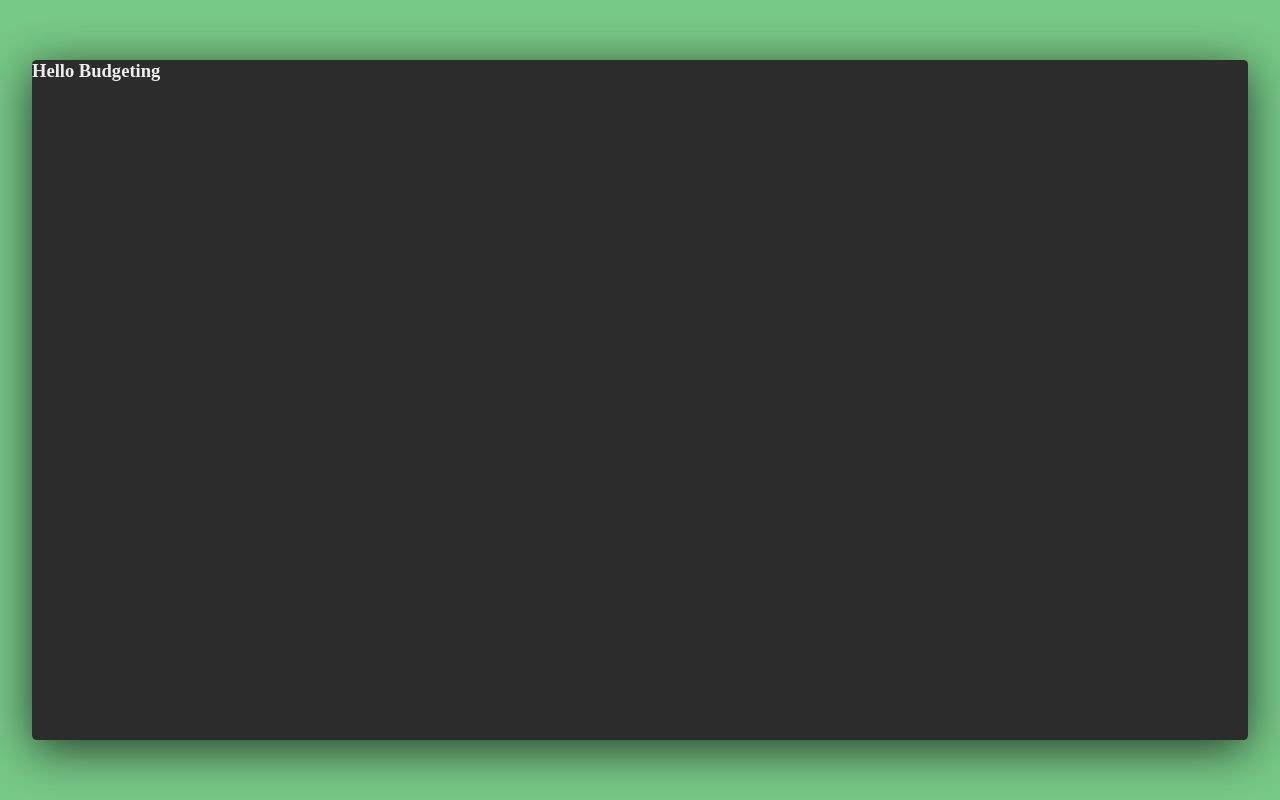
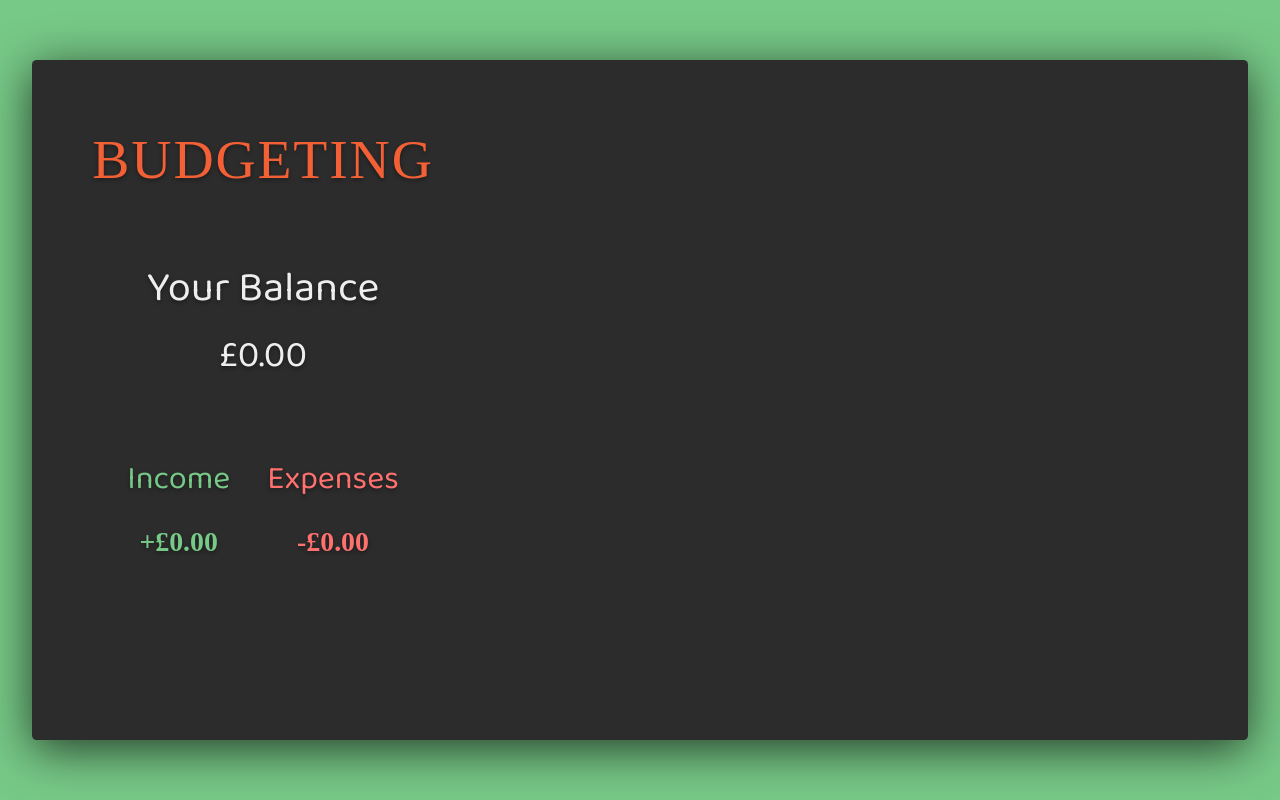
Before and after one commit to zsoobratty/budgeting, a React (Create React App) app: page / in a window 1280 px wide. Built offline with nearby package versions, Linux system fonts and the light colour scheme; the HTML template or start-up script is replaced by a standard one; a web font is replaced by a local one.

Commit message:
Add Header and Balance components to App.

```diff
--- a/src/App.js
+++ b/src/App.js
@@ -1,11 +1,14 @@
 import React from 'react'
+import Header from './components/Header'
+import Balance from './components/Balance'
 import './App.css'
 
 const App = () => {
     return (
         <div className='container'>
             <div className='app-wrapper'>
-                <h1>Hello Budgeting</h1>
+                <Header />
+                <Balance />
             </div>
         </div>
     )
--- /dev/null
+++ b/src/components/Balance.js
@@ -0,0 +1,22 @@
+import React from 'react'
+
+const Balance = () => {
+    return (
+        <div className='balance'>
+            <h2>Your Balance</h2>
+            <h3>£0.00</h3>
+            <div className="income-expense">
+                <div className="plus">
+                    <h3>Income</h3>
+                    <p>+£0.00</p>
+                </div>
+                <div className="minus">
+                    <h3>Expenses</h3>
+                    <p>-£0.00</p>
+            </div>
+            </div>
+        </div>
+    )
+}
+
+export default Balance
--- /dev/null
+++ b/src/components/Header.js
@@ -0,0 +1,11 @@
+import React from 'react'
+
+const Header = () => {
+    return (
+        <div className='header'>
+            <h1>Budgeting</h1>
+        </div>
+    )
+}
+
+export default Header
```
